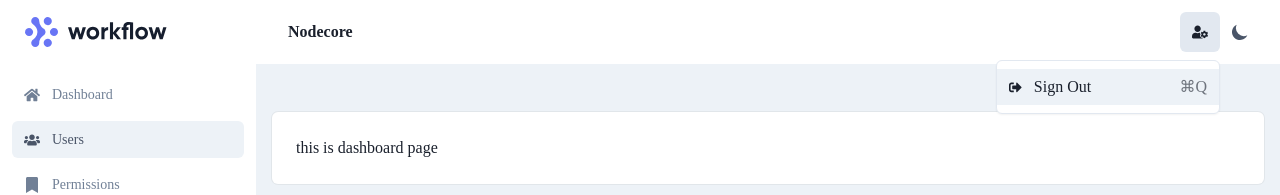
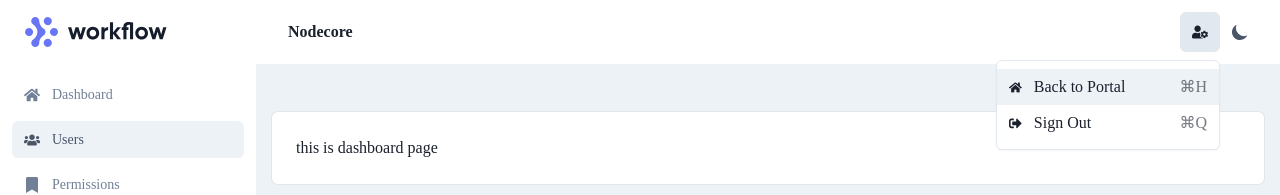
Before and after one commit to auliawiguna/fullstack-nodejs-boilerplate, a Next.js app in the folder frontend/: page /admin/users in a window 1280 px wide. Both pictures are taken after a click on the button 1200 px from the left and 32 px from the top of the page. Shown: the top 195 px of the page. Built offline with nearby package versions, Linux system fonts and the light colour scheme; no server answers; a web font is replaced by a local one.

Commit message:
feat(fe):add home button

```diff
--- a/frontend/components/dashboard/header.js
+++ b/frontend/components/dashboard/header.js
@@ -4,14 +4,16 @@ import ThemeToggle from '../theme-toggle';
 import MobileNav from './mobile-nav';
 import axios from 'axios'
 import { MY_APP } from '@config/constants';
-import { FaSignOutAlt, FaUserCog } from "react-icons/fa"
+import { FaSignOutAlt, FaHome, FaUserCog } from "react-icons/fa"
 import { useSession, signOut } from "next-auth/react"
 import Swal from 'sweetalert2'
-
+import { useRouter } from 'next/router'
 
 export default function Header() {
   const { data: session } = useSession()
   const bgColor = useColorModeValue('white', 'gray.800');
+  const router = useRouter()
+
   const logout = async () => {
     Swal.fire({
       title: 'Sign Out',
@@ -72,6 +74,9 @@ export default function Header() {
                 borderWidth={0}
               />
               <MenuList>
+                <MenuItem onClick={() => { router.push('/') }} icon={<FaHome />} command='⌘H'>
+                  Back to Portal
+                </MenuItem>
                 <MenuItem onClick={logout} icon={<FaSignOutAlt />} command='⌘Q'>
                   Sign Out
                 </MenuItem>
--- a/frontend/components/table.js
+++ b/frontend/components/table.js
@@ -167,8 +167,8 @@ export default function TableUI({ columns, data, url, baseurl }) {
                     </Box>
                     <Box w={{sm:'100%', md:'50%', lg:'50%'}}>
                         <Link href={ `${baseurl}/create` }>
-                            <Button rightIcon={<PlusSquareIcon />} float='right' colorScheme='facebook' variant='outline'>
-                                Add New
+                            <Button leftIcon={<PlusSquareIcon />} float='right' colorScheme='facebook' variant='outline'>
+                                Add New Record
                             </Button>
                         </Link>
                     </Box>
--- a/frontend/pages/admin/permissions/index.js
+++ b/frontend/pages/admin/permissions/index.js
@@ -34,4 +34,6 @@ const Permission = (props) => {
     )
 }
 
+Permission.auth = true
+
 export default Permission
```
